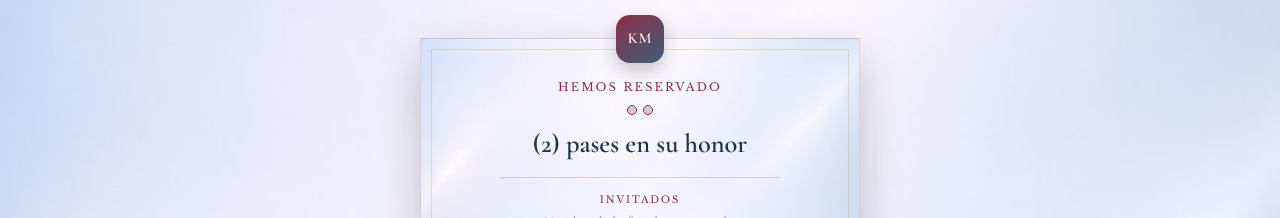
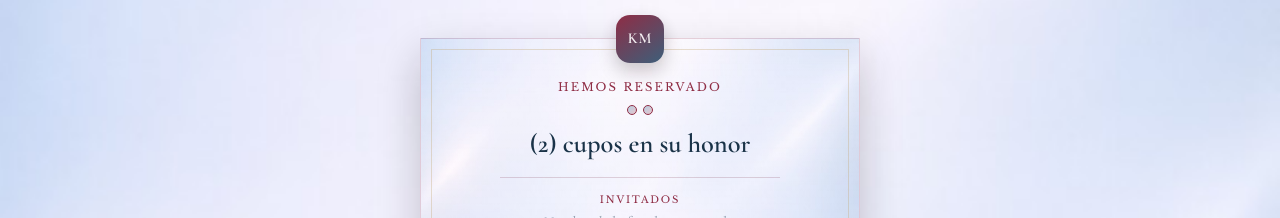
Before and after one commit to karlymantillafotografia-arch/kiara, a React (Vite) app: page / in a window 1280 px wide. Both pictures are taken after a click on the button "Toca el sello para abrir la invitación". Shown: the top 218 px of the page. Built offline with nearby package versions, Linux system fonts and the light colour scheme.

Commit message:
Replace user-facing pases wording with cupos.
Co-authored-by: Cursor <cursoragent@cursor.com>

```diff
--- a/src/App.jsx
+++ b/src/App.jsx
@@ -106,7 +106,7 @@ function ConfirmBlock({ invite }) {
       <div className="confirm__text">
         <p>
           Confirma tu asistencia antes del <strong>martes 17 de noviembre</strong> para reservar tus
-          pases. Después de esta fecha, no podremos asegurarlos.
+          cupos. Después de esta fecha, no podremos asegurarlos.
         </p>
       </div>
       {status ? <p className="confirm__status">{status}</p> : null}
@@ -268,7 +268,7 @@ export default function App() {
                 ))}
               </div>
               <h2 className="passes__title">
-                ({invite.pases}) {invite.pases === 1 ? 'pase' : 'pases'} en su honor
+                ({invite.pases}) {invite.pases === 1 ? 'cupo' : 'cupos'} en su honor
               </h2>
               <div className="passes__family">
                 <p className="passes__family-label">Invitados</p>
--- a/src/Registro.jsx
+++ b/src/Registro.jsx
@@ -287,7 +287,7 @@ export default function Registro() {
             <strong>QR:</strong> se descarga el PNG para imprimir o pegar.
           </li>
           <li>
-            <strong>Tarjeta física:</strong> se descarga el PDF con el diseño fijo (nombre, pases y
+            <strong>Tarjeta física:</strong> se descarga el PDF con el diseño fijo (nombre, cupos y
             QR del invitado).
           </li>
           <li>
@@ -337,7 +337,7 @@ export default function Registro() {
           title="Ver tarjetas que confirmaron sí"
         >
           <strong>{totals.pasesSi}</strong>
-          <span>Pases sí</span>
+          <span>Cupos sí</span>
         </button>
       </section>
       <p className="registro__filter-label">
@@ -363,7 +363,7 @@ export default function Registro() {
             />
           </label>
           <label>
-            Pases
+            Cupos
             <input
               type="number"
               min="1"
@@ -395,7 +395,7 @@ export default function Registro() {
           <thead>
             <tr>
               <th>Tarjeta</th>
-              <th>Pases</th>
+              <th>Cupos</th>
               <th>Confirmación</th>
               <th>QR (físico)</th>
               <th>Enlace</th>
@@ -431,7 +431,7 @@ export default function Registro() {
                       <strong>{row.tarjeta}</strong>
                       {row.notas ? <div className="registro__note-line">{row.notas}</div> : null}
                     </td>
-                    <td data-label="Pases">{row.pases}</td>
+                    <td data-label="Cupos">{row.pases}</td>
                     <td data-label="Confirmación">
                       <span className={`registro__badge registro__badge--${row.estado}`}>
                         {row.estado === 'si' ? 'Sí' : row.estado === 'no' ? 'No' : 'Pendiente'}
--- a/src/TarjetaFisica.jsx
+++ b/src/TarjetaFisica.jsx
@@ -102,7 +102,7 @@ export default function TarjetaFisica({ rows }) {
       <div className="phys__intro no-print">
         <h2>Forma de la tarjeta</h2>
         <p>
-          Diseño fijo: panel 1 nombre/pases; panel 2 textos; panel 3 QR. Sin líneas de recorte.
+          Diseño fijo: panel 1 nombre/cupos; panel 2 textos; panel 3 QR. Sin líneas de recorte.
         </p>
       </div>
 
@@ -183,7 +183,7 @@ export default function TarjetaFisica({ rows }) {
                   ) : (
                     rows.map((row) => (
                       <option key={row.id} value={row.id}>
-                        {row.tarjeta} · {row.pases} pases
+                        {row.tarjeta} · {row.pases} cupos
                       </option>
                     ))
                   )}
@@ -290,7 +290,7 @@ function GuestPanel({ guest }) {
       >
         <strong>{guest.tarjeta}</strong>
         <span>
-          {guest.pases} {guest.pases === 1 ? 'PASE' : 'PASES'}
+          {guest.pases} {guest.pases === 1 ? 'CUPO' : 'CUPOS'}
         </span>
       </div>
     </aside>
--- a/src/cardDesignStore.js
+++ b/src/cardDesignStore.js
@@ -7,7 +7,7 @@ const LEGACY_KEYS = [
   'xv-kiara-card-design-v1',
 ]
 
-/** Posición fija del panel 1 (fotos + nombre/pases). No cambiar sin pedirlo. */
+/** Posición fija del panel 1 (fotos + nombre/cupos). No cambiar sin pedirlo. */
 export const FIXED_PHOTO_LAYOUT = [
   { id: 'p1', src: '/card-photo-1.jpg', x: 0.05, y: 0.15, w: 3.35, h: 3.45, rotate: -9, z: 1 },
   { id: 'p2', src: '/card-photo-2.jpg', x: 3.55, y: 1.85, w: 3.35, h: 3.45, rotate: 8, z: 2 },
--- a/src/invite.js
+++ b/src/invite.js
@@ -52,7 +52,7 @@ export function getInviteFromUrl(search = window.location.search) {
 }
 
 export function passesLabel(count) {
-  return count === 1 ? '1 pase' : `${count} pases`
+  return count === 1 ? '1 cupo' : `${count} cupos`
 }
 
 export function mapsEmbedUrl() {
@@ -75,13 +75,13 @@ export function mapsOpenUrl() {
 
 export function whatsappConfirmUrl({ attending, para, pases }) {
   const tarjeta = (para || '').trim() || 'Sin nombre en tarjeta'
-  const pasesTxt = `${pases} ${pases === 1 ? 'pase' : 'pases'}`
+  const cuposTxt = `${pases} ${pases === 1 ? 'cupo' : 'cupos'}`
   const answer = attending
     ? [
         '✅ Confirmación XV de Kiara',
         '',
         `Tarjeta: ${tarjeta}`,
-        `Pases: ${pasesTxt}`,
+        `Cupos: ${cuposTxt}`,
         'Respuesta: Sí, asistiré',
         '',
         '¡Ahí estaremos!',
@@ -90,7 +90,7 @@ export function whatsappConfirmUrl({ attending, para, pases }) {
         'Confirmación XV de Kiara',
         '',
         `Tarjeta: ${tarjeta}`,
-        `Pases: ${pasesTxt}`,
+        `Cupos: ${cuposTxt}`,
         'Respuesta: No podré asistir',
       ].join('\n')
 
--- a/src/registroStore.js
+++ b/src/registroStore.js
@@ -32,7 +32,7 @@ export function lockRegistro() {
 }
 
 export function exportRegistrosCsv(rows) {
-  const header = ['Tarjeta', 'Pases', 'Confirmacion', 'Fecha', 'Notas']
+  const header = ['Tarjeta', 'Cupos', 'Confirmacion', 'Fecha', 'Notas']
   const estadoLabel = { si: 'Si', no: 'No', pendiente: 'Pendiente' }
   const lines = [
     header.join(','),
```
